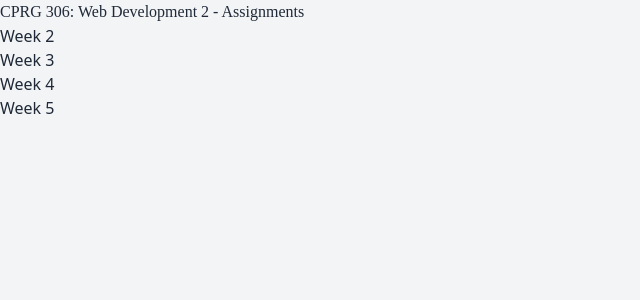
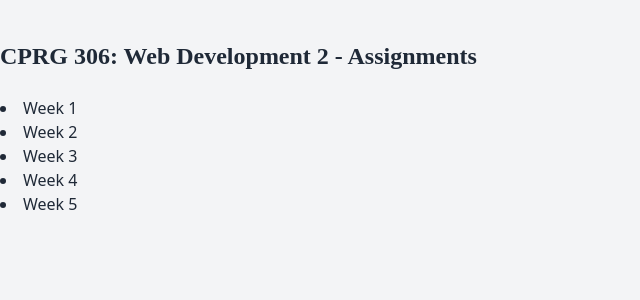
Before and after one commit to tehjibsingh/cprg306-assignments, a Next.js app: page / in a window 1280 px wide. Shown: the top 300 px of the page, without its empty margins (0-640 px from the left). Built offline with nearby package versions, Linux system fonts and the light colour scheme.

Commit message:
major changes

```diff
--- a/app/page.js
+++ b/app/page.js
@@ -1,24 +1,17 @@
 // /app/page.js
 
-import Link from "next/link";
+import Link from 'next/link';
 
 export default function HomePage() {
   return (
-    <div>
-      <h1>CPRG 306: Web Development 2 - Assignments</h1>
-      <ul>
-        <li>
-          <Link href="/week-2">Week 2</Link>
-        </li>
-        <li>
-          <Link href="/week-3">Week 3</Link>
-        </li>
-        <li>
-          <Link href="/week-4">Week 4</Link>
-        </li>
-        <li>
-          <Link href="/week-5">Week 5</Link> {/* This should navigate to /week-5 */}
-        </li>
+    <div className="container mx-auto py-10">
+      <h1 className="text-2xl font-bold mb-6">CPRG 306: Web Development 2 - Assignments</h1>
+      <ul className="list-disc list-inside">
+        <li><Link href="/week-1">Week 1</Link></li>
+        <li><Link href="/week-2">Week 2</Link></li>
+        <li><Link href="/week-3">Week 3</Link></li>
+        <li><Link href="/week-4">Week 4</Link></li>
+        <li><Link href="/week-5">Week 5</Link></li>
       </ul>
     </div>
   );
--- a/app/week-5/new-item.js
+++ b/app/week-5/new-item.js
@@ -1,42 +1,44 @@
 // /app/week-5/new-item.js
+
+"use client";
 
 import { useState } from 'react';
 
 export default function NewItem() {
-  // Step 1: Initialize State Variables
-  const [name, setName] = useState(''); // Name field state
-  const [quantity, setQuantity] = useState(1); // Quantity field state (already completed in Week 4)
-  const [category, setCategory] = useState('produce'); // Category field state
 
-  // Step 2: Form Submission Handler
+  const [name, setName] = useState('');
+  const [quantity, setQuantity] = useState(1);
+  const [category, setCategory] = useState('produce');
+
+
   const handleSubmit = (e) => {
     e.preventDefault();
 
-    // Create the item object
+
     const item = {
       name: name,
       quantity: quantity,
       category: category,
     };
 
-    // Log item object to the console
+
     console.log(item);
 
-    // Display an alert with the current state
+
     alert(`Item added:\nName: ${name}\nQuantity: ${quantity}\nCategory: ${category}`);
 
-    // Reset the state variables to their initial values
+
     setName('');
     setQuantity(1);
     setCategory('produce');
   };
 
-  // Step 3: Render the Component
+
   return (
     <div className="max-w-md mx-auto p-4 bg-white rounded shadow-md">
       <h2 className="text-xl font-bold mb-4">Add a New Item</h2>
       <form onSubmit={handleSubmit} className="space-y-4">
-        {/* Name Field */}
+
         <div>
           <label className="block mb-1 text-gray-600">Name</label>
           <input
@@ -49,7 +51,7 @@ export default function NewItem() {
           />
         </div>
 
-        {/* Quantity Field - Completed in Week 4 */}
+
         <div>
           <label className="block mb-1 text-gray-600">Quantity</label>
           <input
@@ -62,7 +64,7 @@ export default function NewItem() {
           />
         </div>
 
-        {/* Category Field */}
+
         <div>
           <label className="block mb-1 text-gray-600">Category</label>
           <select
@@ -85,7 +87,7 @@ export default function NewItem() {
           </select>
         </div>
 
-        {/* Submit Button */}
+
         <button
           type="submit"
           className="w-full py-2 bg-blue-500 text-white font-semibold rounded"
@@ -96,3 +98,4 @@ export default function NewItem() {
     </div>
   );
 }
+``
--- a/app/week-5/page.js
+++ b/app/week-5/page.js
@@ -1,19 +1,24 @@
 // /app/week-5/page.js
 
-import NewItem from './new-item'; // Make sure the path is correct
+"use client";
+
+import Link from 'next/link';
+import NewItem from './new-item';
 
 export default function Week5Page() {
   return (
     <div className="container mx-auto py-10">
-      <h1 className="text-2xl font-bold mb-6">Week 5: Add a New Item</h1>
+      <h1 className="text-2xl font-bold mb-6"></h1>
 
-      {/* Navigation Links */}
+
       <div className="mb-6">
-        <a href="/" className="text-blue-500 hover:underline">Back to Home</a>
+        <Link href="/" className="text-blue-500 hover:underline">Back to Home</Link>
       </div>
 
-      {/* Render the NewItem Component */}
+
       <NewItem />
+
+
     </div>
   );
 }
```
